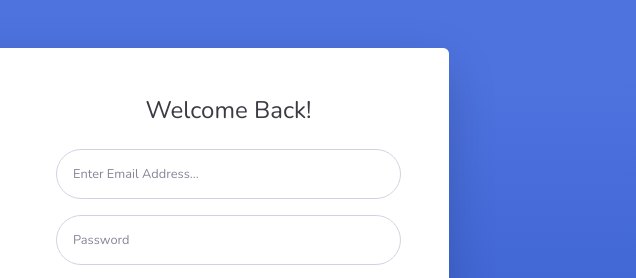
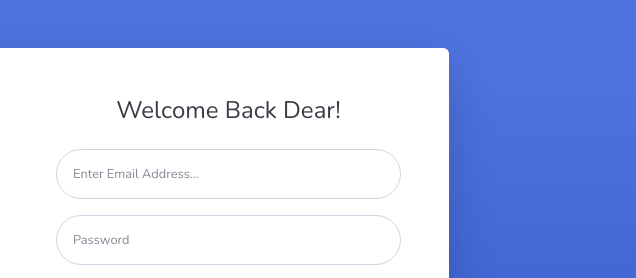
Before and after one commit to Imdad-Hussain-Jamali/Admin-Panel-Adil-Shop, a website with bundled scripts: page Index.html in a window 1280 px wide. Shown: the top 278 px of the page, 644-1280 px from the left. Built offline with nearby package versions, Linux system fonts and the light colour scheme.

Commit message:
imdadnewchangedindex

```diff
--- a/Index.html
+++ b/Index.html
@@ -40,7 +40,7 @@
                 <div class="col-lg-6">
                   <div class="p-5">
                     <div class="text-center">
-                      <h1 class="h4 text-gray-900 mb-4">Welcome Back!</h1>
+                      <h1 class="h4 text-gray-900 mb-4">Welcome Back Dear!</h1>
                     </div>
                     <form class="user">
                       <div class="form-group">
```
